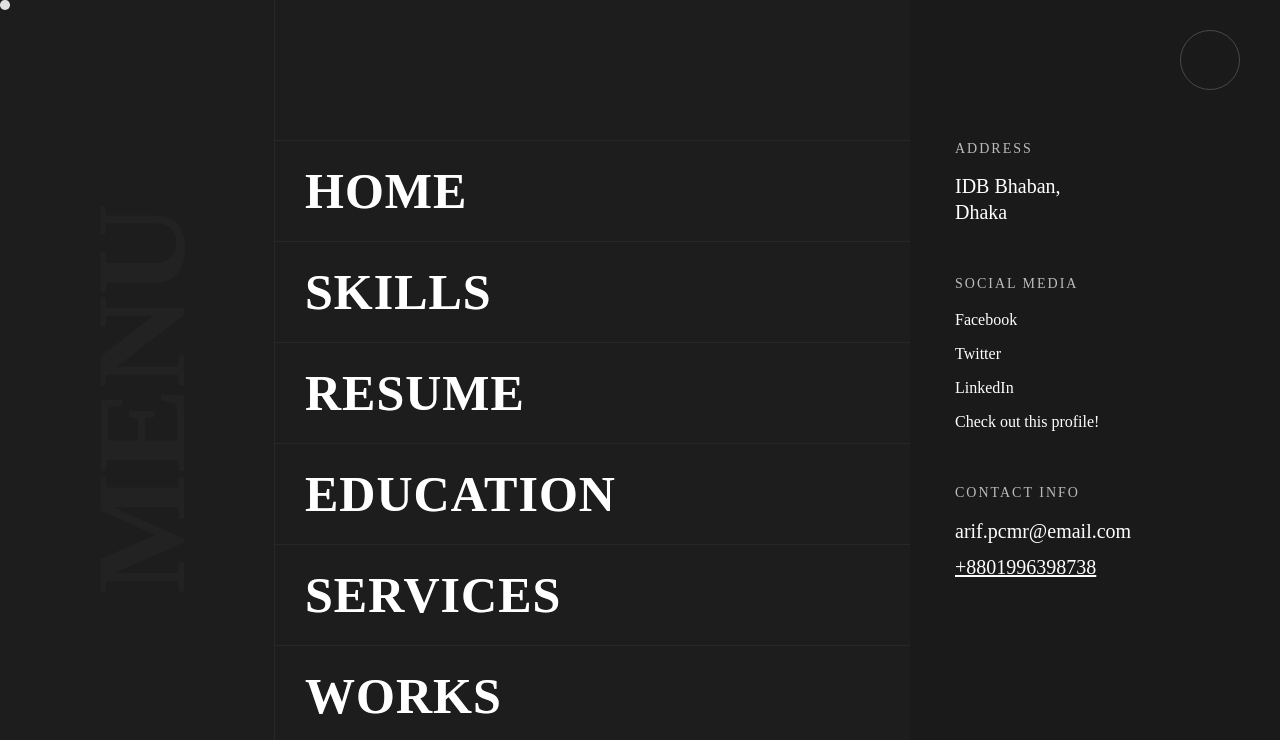
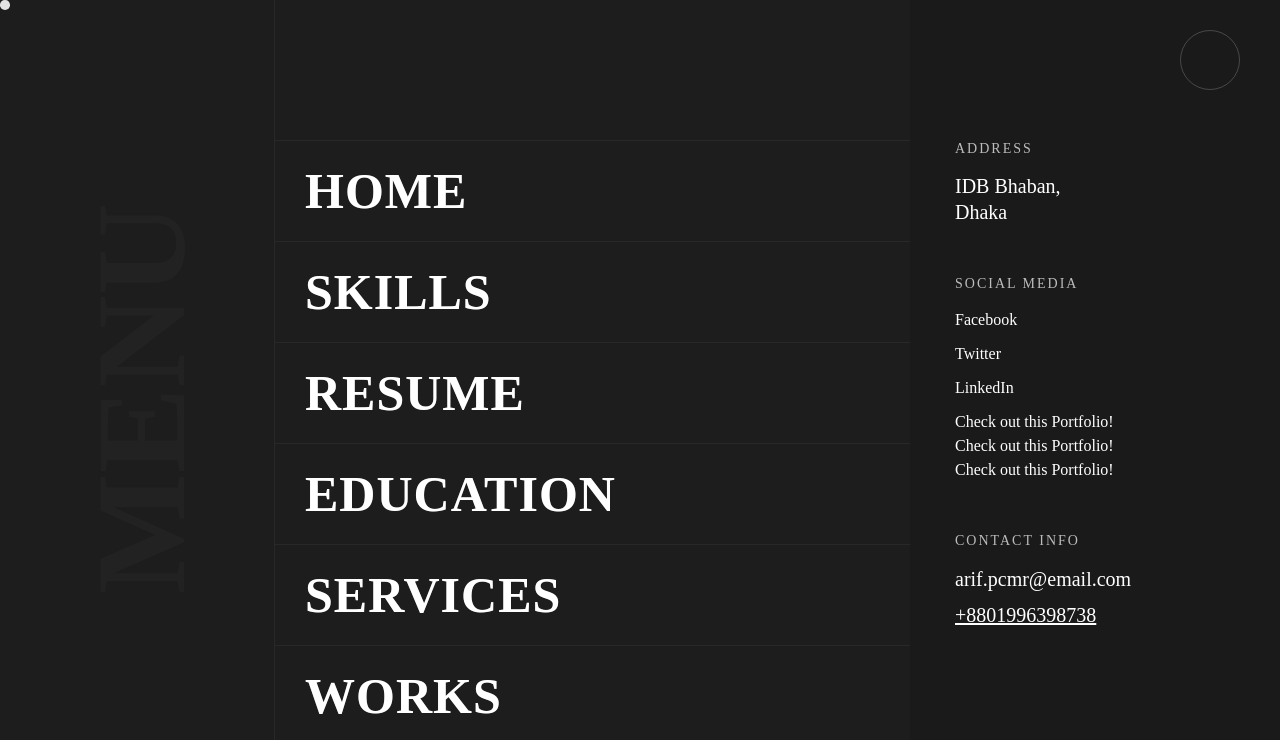
Before and after one commit to Arif2120/arif2120.github.io, a plain HTML site: page index.html in a window 1280 px wide. Both pictures are taken after a click on the element 1161 px from the left and 37 px from the top of the page. Shown: the top 740 px of the page. Drawn offline with nearby package versions, Linux system fonts and the light colour scheme; files that its build step writes are made by us from their sources; some icons are missing; a web font is replaced by a local one.

Commit message:
Update index.html

```diff
--- a/index.html
+++ b/index.html
@@ -195,7 +195,13 @@
                                         <a href="https://www.linkedin.com/in/arifur-rahman-758234211/" class="hover-this"><span class="hover-anim">LinkedIn</span></a>
                                     </li>
                                     <li>
-                                        <a href="https://shuvosh24.github.io/resume/" class="hover-this"><span class="hover-anim">Check out this profile!</span></a>
+                                        <a href="https://jannatjimu.github.io/resume/" class="hover-this"><span class="hover-anim">Check out this Portfolio!</span></a>
+                                    </li>
+                                    <li>
+                                        <a href="https://shuvosh24.github.io/resume/" class="hover-this"><span class="hover-anim">Check out this Portfolio!</span></a>
+                                    </li>
+                                    <li>
+                                        <a href="https://moumijahan.github.io/" class="hover-this"><span class="hover-anim">Check out this Portfolio!</span></a>
                                     </li>
                                 </ul>
                             </div>
```
